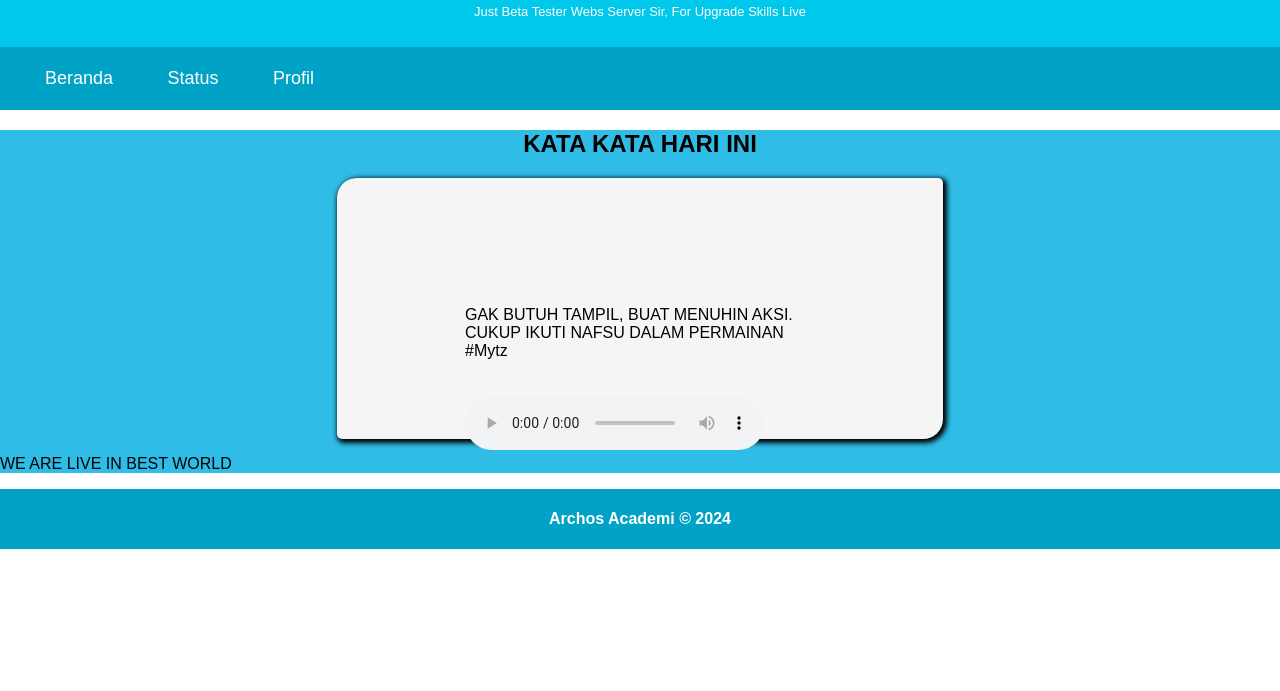
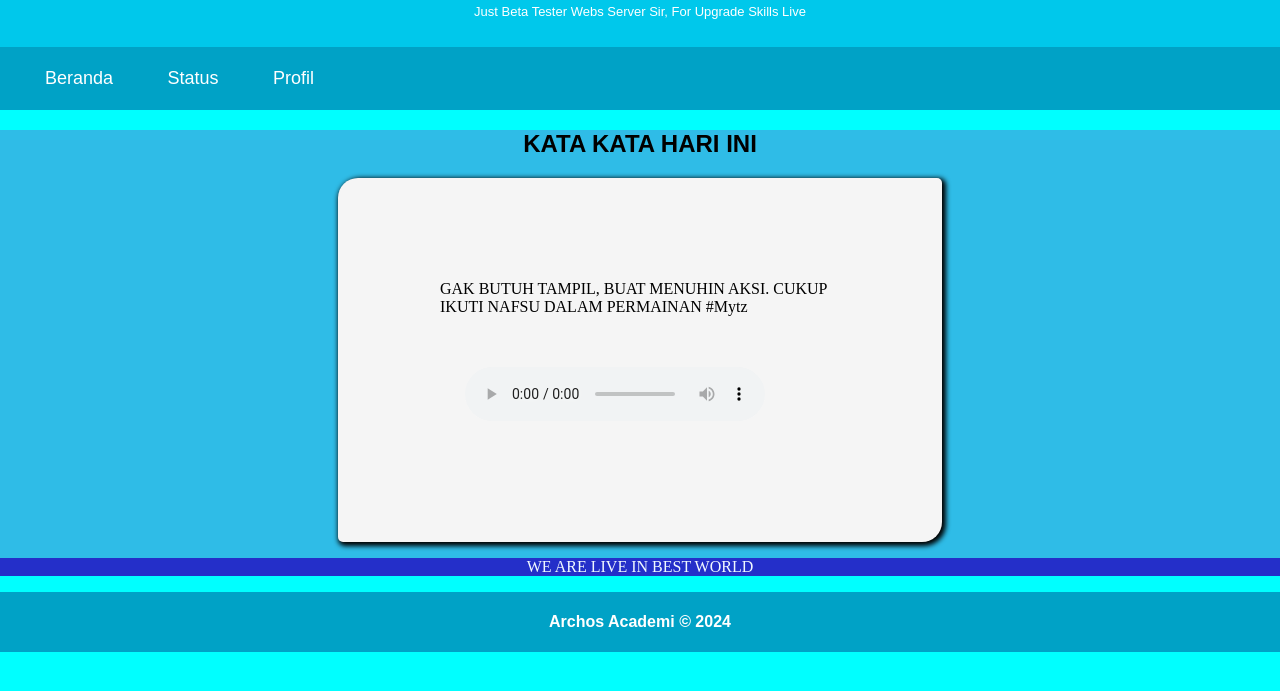
Before and after one commit to Mtyzts/TestBeta.github.io, a plain HTML site: page index.html in a window 1280 px wide. Shown: the part 95-786 px from the top of the page. Drawn offline with Linux system fonts and the light colour scheme; a web font is replaced by a local one.

Commit message:
Update styles.css

```diff
--- a/styles.css
+++ b/styles.css
@@ -7,6 +7,7 @@ body {
     margin: 0;
     padding: 0;
     font-family: Arial;
+    background-color: aqua;
 }
 
 .Kepala {
@@ -53,21 +54,33 @@ main{
     background-color: rgb(47, 188, 231);
 }
 
+.audios{
+    padding: 15px 25px;
+    margin: auto;
+}
+
 #isa {
-    text-align: center;
+text-align: center;
 }
 
 .Isi {
 
+    font-family: SubTitle;
     background-color: whitesmoke;
-    padding: 10%;
+    padding: 8%;
     white-space: 3em;
-    width: 350px;
-    height: 4pt;
+    width: 400px;
     margin: auto;
-    border: transparent;
     box-shadow: 2px 2px 5px 2px black ;
     border-radius: 20px 5px 20px 5px;
+}
+
+aside {
+    background-color: #242fc9;
+    text-align: center;
+    font-family: SubTitle;
+    word-spacing: auto;
+    color: aliceblue;
 }
 
 footer {
```
